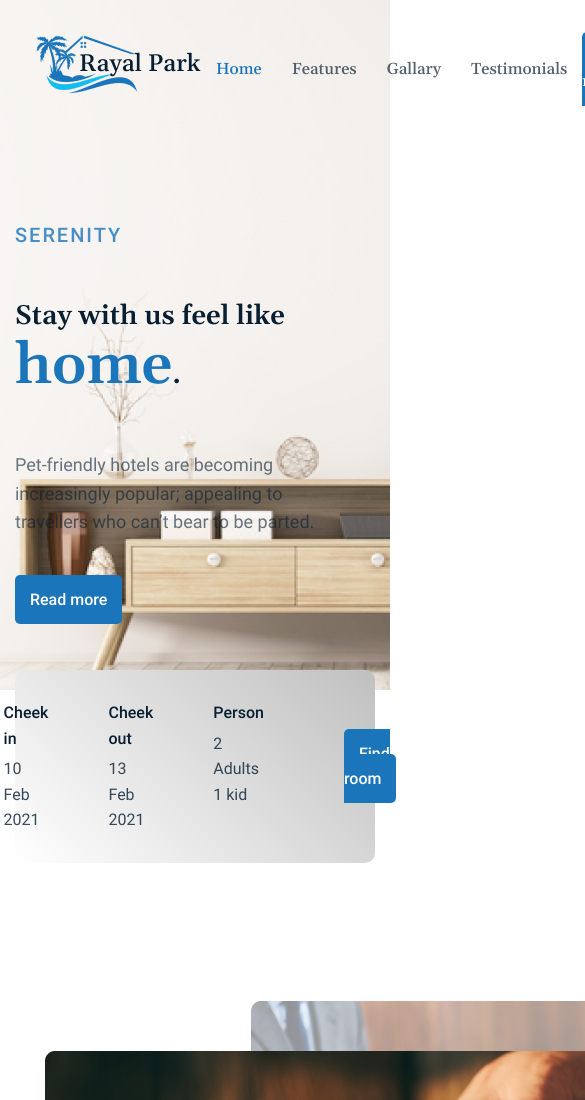
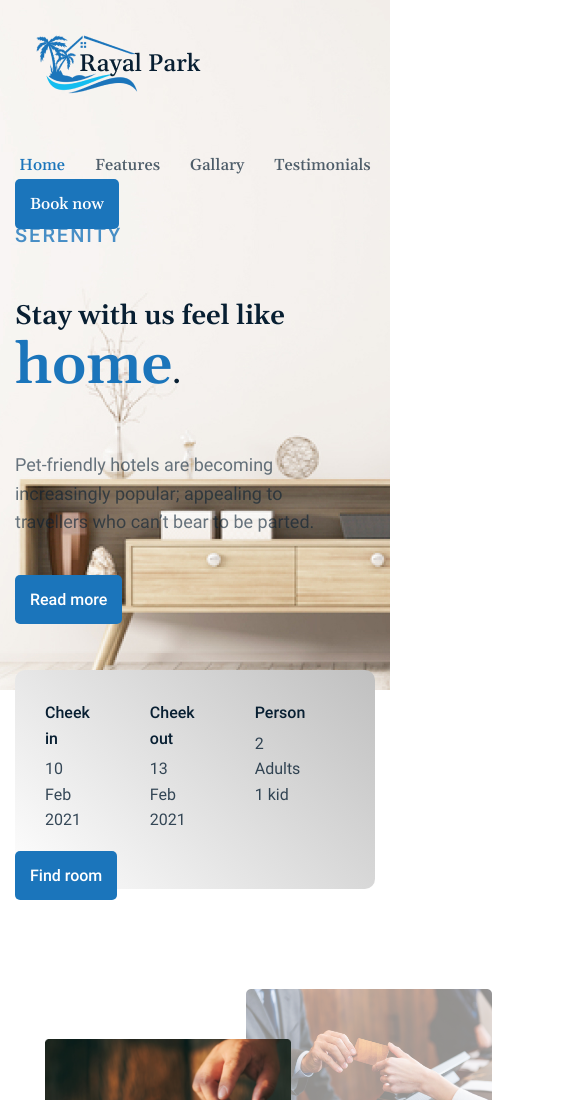
Before and after one commit to ZhenyaZeidal/dz2zhenyazeidal, a plain HTML site: page index.html in a window 390 px wide. Shown: the top 1100 px of the page, 585 px wide, since content can reach past the window. Drawn offline with Linux system fonts and the light colour scheme.

Commit message:
add-adaptive

```diff
--- a/assets/css/style.css
+++ b/assets/css/style.css
@@ -20,6 +20,8 @@ html {
     margin: 0 auto;
     padding: 0 15px;
 }
+
+/* HEADER */
 
 .header {
     position: absolute;
@@ -92,7 +94,16 @@ p .book {
 
 .book:hover {
     color: red;
+}
 
+@media screen and (max-width: 767px) {
+    .header-row {
+        display: block;
+        margin: 0 0 30rem;
+    }
+    .book {
+        margin: 0 0 20rem;
+    }
 }
 
 
@@ -178,6 +189,19 @@ p .book {
     box-shadow: inset 0 0 0 5px red;
 }
 
+@media screen and (max-width: 768px) {
+    .main-section-title {
+        font-size: 4.7rem;
+    }
+}
+
+@media screen and (max-width: 425px) {
+    .main-section-title {
+        font-size: 2.7rem;
+    }
+
+}
+
 
 /* find */
 .find {
@@ -247,7 +271,11 @@ p .book {
     margin-right: 20px;
 }
 
-
+@media screen and (max-width: 768px) {
+    .additional {
+        display: block;
+    }
+}
 /* holidays */
 .holidays {
     display: flex;
@@ -269,12 +297,14 @@ p .book {
 .holidays-image-main {
     position: relative;
     z-index: 1;
+    max-width: 63vw;
 }
 
 .holidays-image-second {
     position: absolute;
     top: -50px;
-    right: -60px;
+    right: -45px;
+    max-width: 63vw;
 }
 
 
@@ -282,6 +312,7 @@ p .book {
     position: absolute;
     left: -50px;
     bottom: -50px;
+    max-width: 23vw;
 }
 
 
@@ -336,6 +367,17 @@ p .book {
     border-radius: 70%;
 }
 
+
+@media screen and (max-width: 1024px) {
+    .holidaya-row {
+        display: block;
+    }
+}
+
+
+
+/* WHY */
+
 .why{
     padding-bottom: 70px;
 }
@@ -370,33 +412,3 @@ p .book {
     color: #081F32;
     opacity: 0.6;
 }
-
-
-
-
-
-
-
-
-
-
-
-
-
-
-
-
-
-
-@media screen and (max-width: 768px) {
-    .main-section-title {
-        font-size: 4.7rem;
-    }
-}
-
-@media screen and (max-width: 425px) {
-    .main-section-title {
-        font-size: 2.7rem;
-    }
-
-}
```
